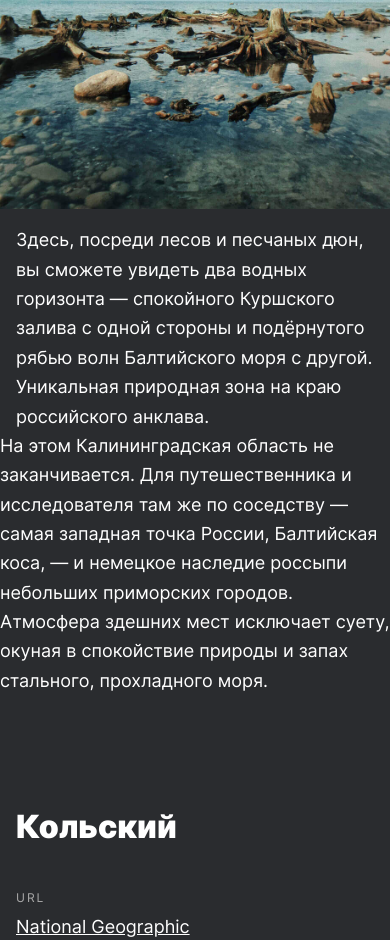
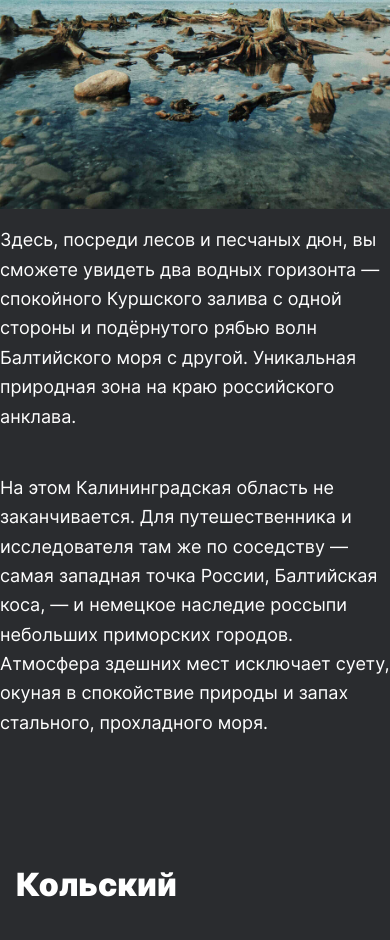
Before and after one commit to Nosovitsi/russian-travel, a plain HTML site: page index.html in a window 390 px wide. Shown: the part 5272-6212 px from the top of the page. Drawn offline with Linux system fonts and the light colour scheme; files whose address does not match are found by name.

Commit message:
margin fix

```diff
--- a/blocks/place/__paragraph/place__paragraph.css
+++ b/blocks/place/__paragraph/place__paragraph.css
@@ -14,6 +14,6 @@
 
 @media screen and (max-width: 540px) {
   .place__paragraph {
-    padding: 0 16px;
+    margin-bottom: 16px;
   }
 }
```
